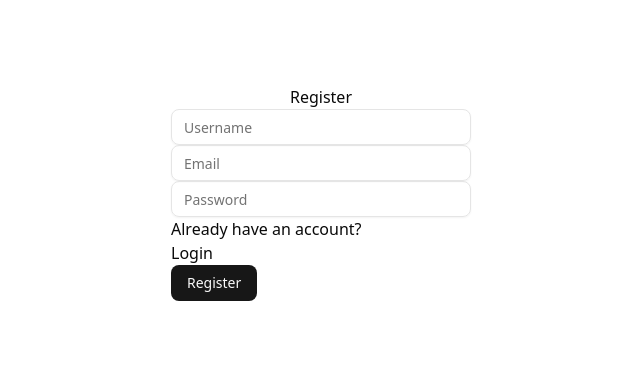
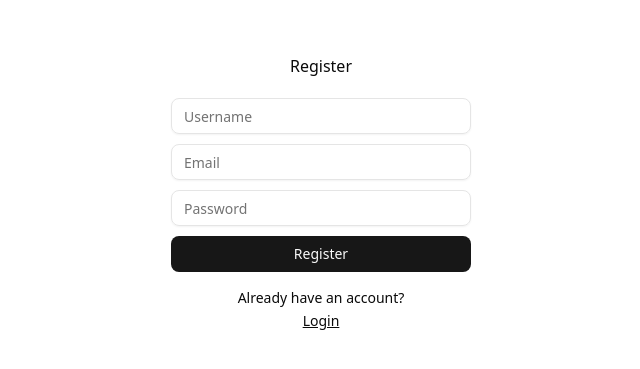
Before and after one commit to golubovicluka/IT354_Projekat, a React app in the folder frontend/: page /register in a window 1280 px wide. Shown: the part 207-576 px from the top of the page, without its empty margins (319-959 px from the left). Built offline with nearby package versions, Linux system fonts and the light colour scheme; the HTML template or start-up script is replaced by a standard one.

Commit message:
[FE] feat(auth): add user registration feature

```diff
--- a/frontend/src/context/AuthContext.jsx
+++ b/frontend/src/context/AuthContext.jsx
@@ -28,6 +28,11 @@ export const AuthProvider = ({ children }) => {
         return userData;
     };
 
+    const register = async (username, email, password) => {
+        const response = await api.post('/auth/register', { username, email, password });
+        return response.data;
+    };
+
     const logout = () => {
         localStorage.removeItem('token');
         localStorage.removeItem('user');
@@ -38,7 +43,7 @@ export const AuthProvider = ({ children }) => {
     const isAuthenticated = !!token && !!user;
 
     return (
-        <AuthContext.Provider value={{ user, token, login, logout, isAuthenticated, loading }}>
+        <AuthContext.Provider value={{ user, token, login, register, logout, isAuthenticated, loading }}>
             {children}
         </AuthContext.Provider>
     );
--- a/frontend/src/pages/Register.jsx
+++ b/frontend/src/pages/Register.jsx
@@ -1,20 +1,70 @@
+import { useState } from 'react'
 import { Input } from '@/components/ui/input'
-import React from 'react'
 import { Button } from '@/components/ui/button'
-import { Link } from 'react-router-dom'
+import { Link, useNavigate } from 'react-router-dom'
+import { useAuth } from '@/context/AuthContext'
 
 const Register = () => {
+    const [username, setUsername] = useState('')
+    const [email, setEmail] = useState('')
+    const [password, setPassword] = useState('')
+    const [error, setError] = useState('')
+    const [loading, setLoading] = useState(false)
+    const { register } = useAuth()
+    const navigate = useNavigate()
+
+    const handleSubmit = async (e) => {
+        e.preventDefault()
+        setError('')
+        setLoading(true)
+
+        try {
+            await register(username, email, password)
+            navigate('/login')
+        } catch (err) {
+            setError(err.response?.data?.error || 'Registration failed')
+        } finally {
+            setLoading(false)
+        }
+    }
+
     return (
         <div style={{ display: 'flex', flexDirection: 'column', alignItems: 'center', justifyContent: 'center', minHeight: '100vh' }}>
             <div style={{ width: '300px' }}>
-                <h1 style={{ textAlign: "center" }}>Register</h1>
-                <Input placeholder="Username" />
-                <Input placeholder="Email" />
-                <Input placeholder="Password" />
-                <p>Already have an account?</p>
-                <Link to="/login">Login</Link>
-                <br />
-                <Button>Register</Button>
+                <h1 style={{ textAlign: "center", marginBottom: '20px' }}>Register</h1>
+                <form onSubmit={handleSubmit} style={{ display: 'flex', flexDirection: 'column', gap: '10px' }}>
+                    <Input
+                        placeholder="Username"
+                        value={username}
+                        onChange={(e) => setUsername(e.target.value)}
+                        required
+                        minLength={3}
+                        maxLength={30}
+                    />
+                    <Input
+                        type="email"
+                        placeholder="Email"
+                        value={email}
+                        onChange={(e) => setEmail(e.target.value)}
+                        required
+                    />
+                    <Input
+                        type="password"
+                        placeholder="Password"
+                        value={password}
+                        onChange={(e) => setPassword(e.target.value)}
+                        required
+                        minLength={6}
+                    />
+                    {error && <p style={{ color: 'red', fontSize: '14px' }}>{error}</p>}
+                    <Button type="submit" disabled={loading}>
+                        {loading ? 'Registering...' : 'Register'}
+                    </Button>
+                </form>
+                <div style={{ marginTop: '15px', textAlign: 'center' }}>
+                    <p style={{ fontSize: '14px' }}>Already have an account?</p>
+                    <Link to="/login" style={{ fontSize: '14px', textDecoration: 'underline' }}>Login</Link>
+                </div>
             </div>
         </div>
     )
```
